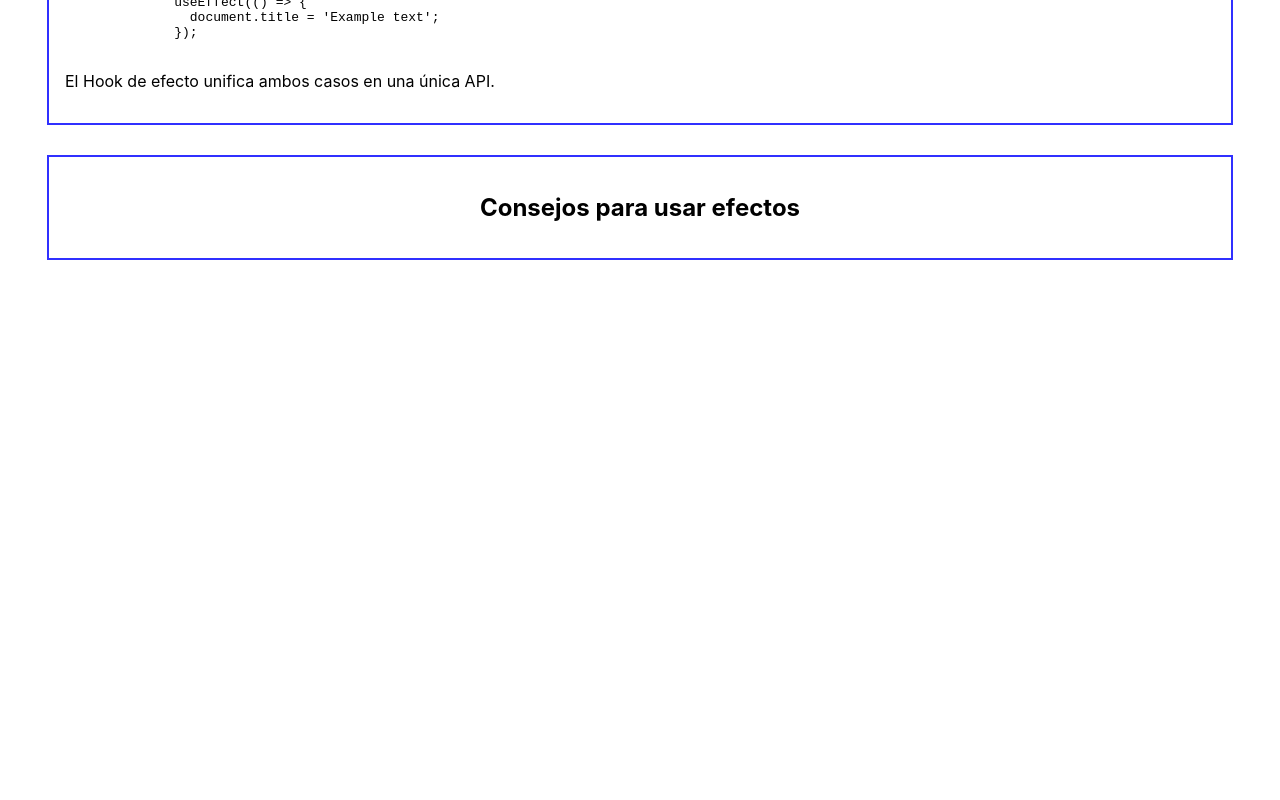
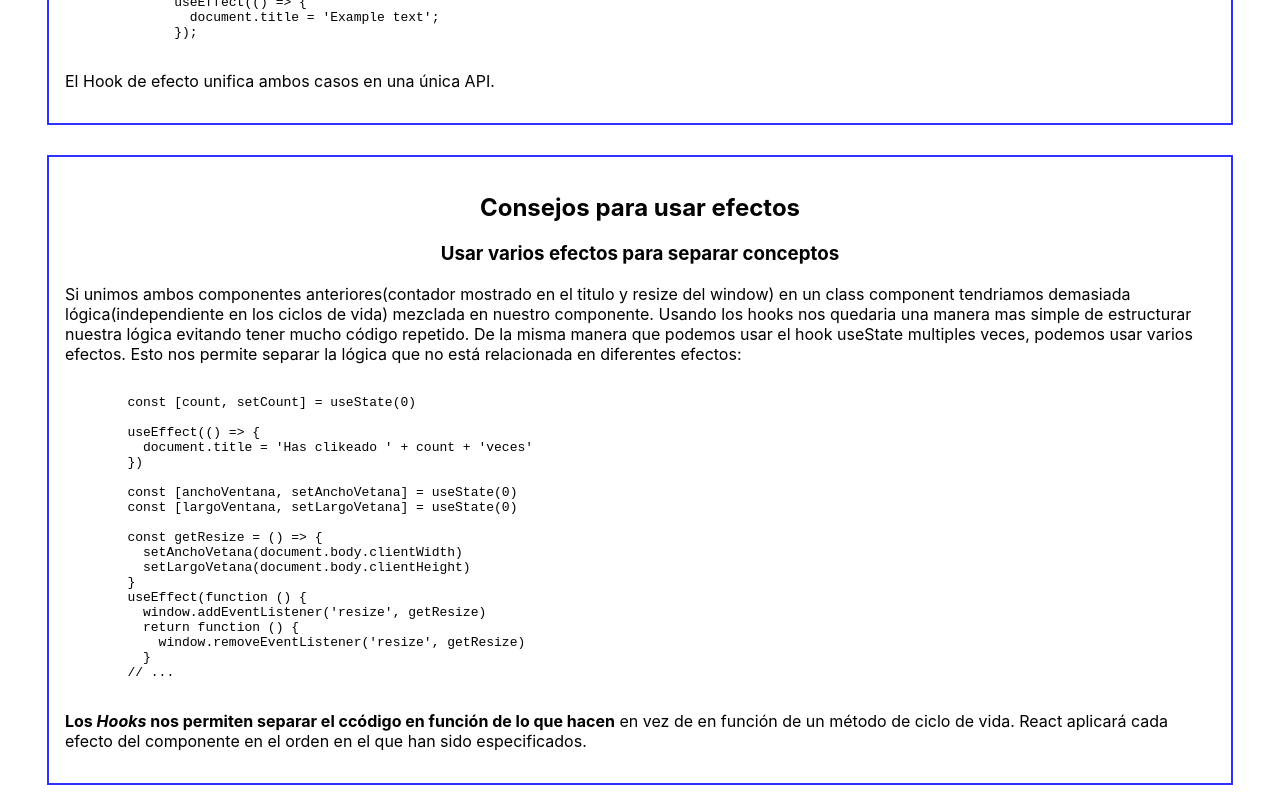
Before and after one commit to icao/curso-react, a React (Create React App) app in the folder 43-hook-use-effect/: page / in a window 1280 px wide. Shown: the part 1170-1970 px from the top of the page. Before the commit the page ends 1445 px from the top, so only its background shows below. Built offline with nearby package versions, Linux system fonts and the light colour scheme.

Commit message:
Primera seccion de tips de useEffect

```diff
--- a/43-hook-use-effect/src/components/intro-use-effect/IntroHookUseEffect.jsx
+++ b/43-hook-use-effect/src/components/intro-use-effect/IntroHookUseEffect.jsx
@@ -3,6 +3,7 @@ import EffectsWithoutCleanupClass from '../effects-without-cleanup/EffectsWithou
 import EffectsWithoutCleanupHook from '../effects-without-cleanup/EffectsWithoutCleanupHook'
 import EffectsWithCleanupClass from '../effects-with-cleanup/EffectsWithCleanupClass'
 import EffectsWithCleanupHook from '../effects-with-cleanup/EffectsWithCleanupHook'
+import TipsUsingEffects from '../tips-using-effects/TipsUsingEffects'
 
 const IntroHookUseEffect = () => {
   const [showCC, setShowCC] = useState(true)
@@ -109,6 +110,7 @@ const IntroHookUseEffect = () => {
         <div className='container'>
           <div className='column'>
             <h2>Consejos para usar efectos</h2>
+            <TipsUsingEffects />
           </div>
         </div>
       </div>
--- a/43-hook-use-effect/src/components/tips-using-effects/TipsUsingEffects.jsx
+++ b/43-hook-use-effect/src/components/tips-using-effects/TipsUsingEffects.jsx
@@ -6,13 +6,42 @@ const TipsUsingEffects = () => {
       <h3>Usar varios efectos para separar conceptos</h3>
       <p>
         Si unimos ambos componentes anteriores(contador mostrado en el titulo y
-        resize del window), en un class component tendriamos demasiada
-        lógica(independiente) mezclada en nuestro componente. Usando los hooks
-        nos quedaria una manera mas simple de estructurar nuestra lógica,
-        evitando tener mucho código repetido. Otra bondad donde resalta
-        useEffect es que podemos seccionar en diferentes partes nuestro efecto,
-        asi podemos hacer uso de varios useEffect, permitiendonos separar lógica
-        que no este relacionada.
+        resize del window) en un class component tendriamos demasiada
+        lógica(independiente en los ciclos de vida) mezclada en nuestro
+        componente. Usando los hooks nos quedaria una manera mas simple de
+        estructurar nuestra lógica evitando tener mucho código repetido. De la
+        misma manera que podemos usar el hook useState multiples veces, podemos
+        usar varios efectos. Esto nos permite separar la lógica que no está
+        relacionada en diferentes efectos:
+      </p>
+      <pre>{`
+        const [count, setCount] = useState(0)
+
+        useEffect(() => {
+          document.title = 'Has clikeado ' + count + 'veces'
+        })
+
+        const [anchoVentana, setAnchoVetana] = useState(0)
+        const [largoVentana, setLargoVetana] = useState(0)
+
+        const getResize = () => {
+          setAnchoVetana(document.body.clientWidth)
+          setLargoVetana(document.body.clientHeight)
+        }
+        useEffect(function () {
+          window.addEventListener('resize', getResize)
+          return function () {
+            window.removeEventListener('resize', getResize)
+          }
+        // ...
+      `}</pre>
+      <p>
+        <strong>
+          Los <i>Hooks </i> nos permiten separar el ccódigo en función de lo que
+          hacen
+        </strong>{' '}
+        en vez de en función de un método de ciclo de vida. React aplicará cada
+        efecto del componente en el orden en el que han sido especificados.
       </p>
     </div>
   )
```
